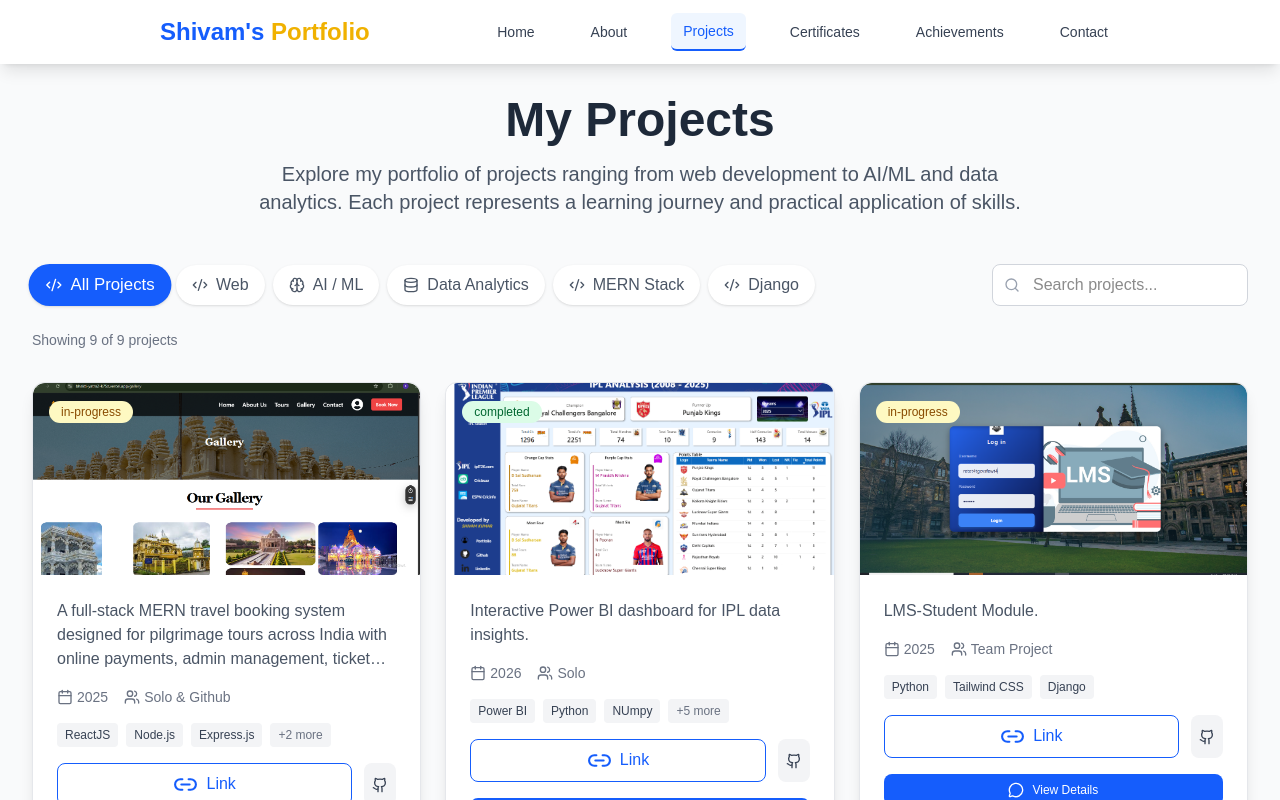
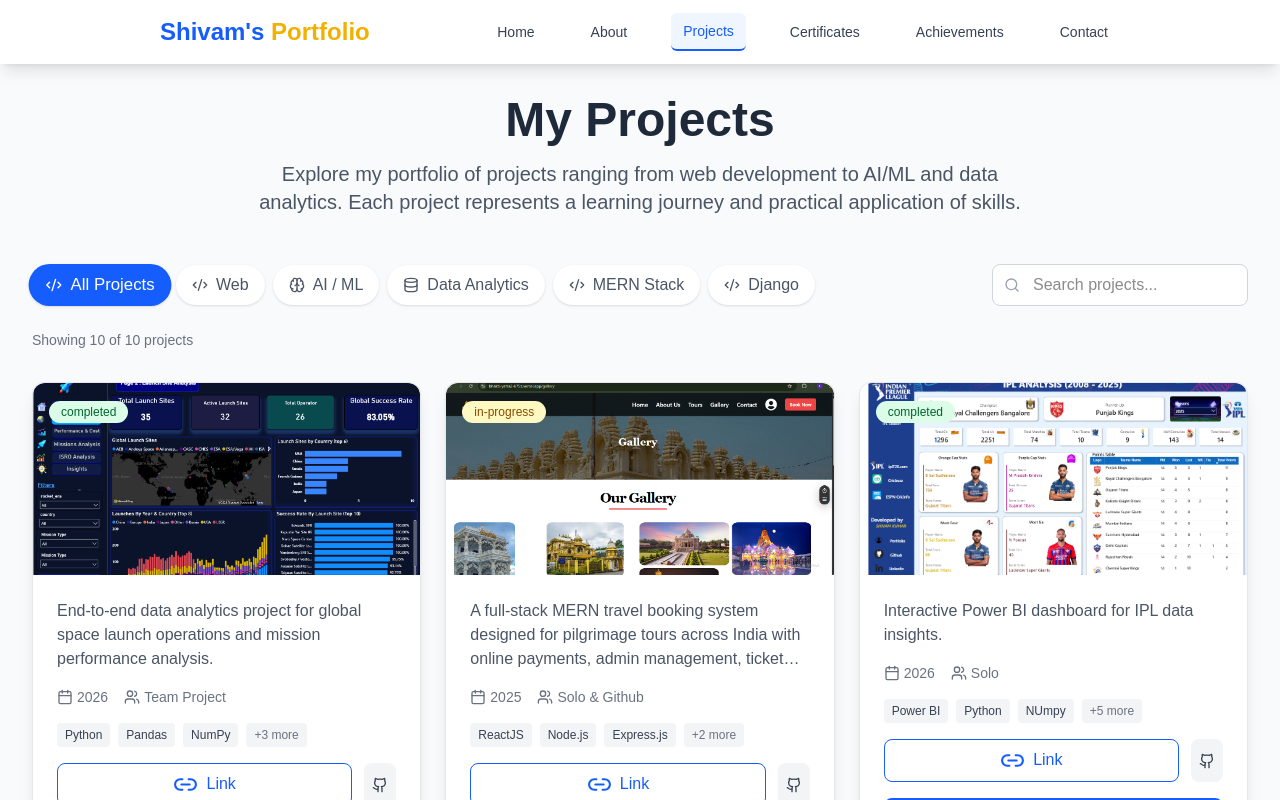
Before and after one commit to 15shivamgit/Portfolio_v1, a React (Vite) app: page /projects in a window 1280 px wide. Shown: the top 800 px of the page. Built offline with nearby package versions, Linux system fonts and the light colour scheme.

Commit message:
Space Launch project added.

```diff
--- a/src/pages/ProjectDetail.jsx
+++ b/src/pages/ProjectDetail.jsx
@@ -22,6 +22,60 @@ import useDisableInspect from "../hooks/useDisableInspect";
 /* ================= PROJECT DATA ================= */
 
 const projectsData = {
+  0: {
+    id: 0,
+    title: "Space Launch Analytics",
+    description: "Data analytics and business intelligence project.",
+    fullDescription:
+      "Space Launch Analytics is an end-to-end Data Analytics project designed to analyze global space launch operations, rocket performance, mission success rates, launch costs, payload efficiency, and orbital deployment trends. The project combines Python, SQL, MySQL, Pandas, NumPy, and Power BI to transform raw launch datasets into actionable business insights for strategic decision-making.",
+    image: "/space-launch.png",
+    placeholderImage:
+      "https://placehold.co/800x400/2563EB/FFFFFF?text=Space+Launch+Analytics",
+    technologies: [
+      "Python",
+      "Pandas",
+      "NumPy",
+      "MySQL",
+      "SQL",
+      "SQLAlchemy",
+      "Power BI",
+    ],
+    category: "data",
+    status: "completed",
+    githubUrl: "https://github.com/15shivamgit/Space_Launch_Analysis.git",
+    liveUrl: null,
+    year: "2026",
+    team: "Team Project",
+    duration: "2 Months",
+    features: [
+      "Launch Success Rate Analysis",
+      "Rocket Performance Evaluation",
+      "Payload Efficiency Metrics",
+      "Cost Per Kilogram Analysis",
+      "Mission Reliability Ranking",
+      "Trend Analysis Dashboard",
+      "ISRO Mission Analytics",
+      "Power BI Executive Dashboard",
+    ],
+    challenges: [
+      "Cleaning and validating large launch datasets",
+      "Feature engineering for business KPIs",
+      "Building analytical data warehouse",
+      "Designing meaningful business dashboards",
+      "Handling mission outcome classification",
+    ],
+    learnings: [
+      "Advanced Data Analysis using Pandas",
+      "Business KPI Development",
+      "SQL Analytics and Query Optimization",
+      "Data Warehousing Concepts",
+      "Power BI Dashboard Design",
+      "ETL Pipeline Development",
+      "Data Quality Assessment",
+      "Business Intelligence Reporting",
+    ],
+    icon: Database,
+  },
   1: {
     id: 1,
     title: "BhaktiYatra",
--- a/src/pages/Projects.jsx
+++ b/src/pages/Projects.jsx
@@ -29,6 +29,23 @@ export default function Projects() {
 
   const projects = [
     {
+      id: 0,
+      title: "Space Launch Analytics",
+      description:
+        "End-to-end data analytics project for global space launch operations and mission performance analysis.",
+      image: "/Launch Sites.png",
+      technologies: ["Python", "Pandas", "NumPy", "MySQL", "SQL", "Power BI"],
+      category: "data",
+      status: "completed",
+      githubUrl:
+        "https://github.com/15shivamgit/Space_Launch_Analysis.git",
+      linkUrl: null,
+      year: "2026",
+      team: "Team Project",
+      icon: Database,
+      fallbackColor: "from-indigo-500 to-blue-600",
+    },
+    {
       id: 1,
       title: "BhaktiYatra",
       description:
@@ -55,7 +72,16 @@ export default function Projects() {
       title: "IPL Data Analysis Dashboard",
       description: "Interactive Power BI dashboard for IPL data insights.",
       image: "/ipl_dash.png",
-      technologies: ["Power BI","Python","NUmpy","Pandas","Matplotlib", "DAX", "Data Modeling", "Excel"],
+      technologies: [
+        "Power BI",
+        "Python",
+        "NUmpy",
+        "Pandas",
+        "Matplotlib",
+        "DAX",
+        "Data Modeling",
+        "Excel",
+      ],
       category: "data",
       status: "completed",
       githubUrl: "https://github.com/15shivamgit/IPL_Dashboard",
@@ -163,7 +189,16 @@ export default function Projects() {
       title: "IPL Performance Dashboard",
       description: "IPL Performance analytics dashboard using Power BI.",
       image: "/ipl_dash2.png",
-      technologies: ["Power BI","Python","NUmpy","Pandas","Matplotlib", "DAX", "Data Analysis", "Excel"],
+      technologies: [
+        "Power BI",
+        "Python",
+        "NUmpy",
+        "Pandas",
+        "Matplotlib",
+        "DAX",
+        "Data Analysis",
+        "Excel",
+      ],
       category: "data",
       status: "completed",
       githubUrl: "https://github.com/15shivamgit/IPL_Dashboard",
```
Also changed, not shown: public/Launch Sites.png (added), public/Overview.png (added).
